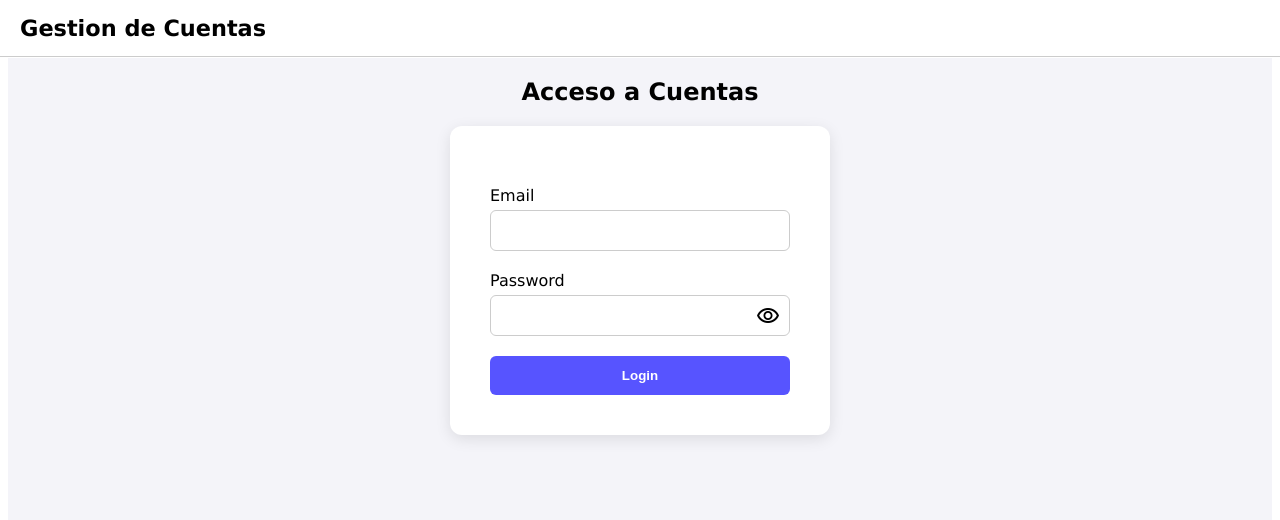
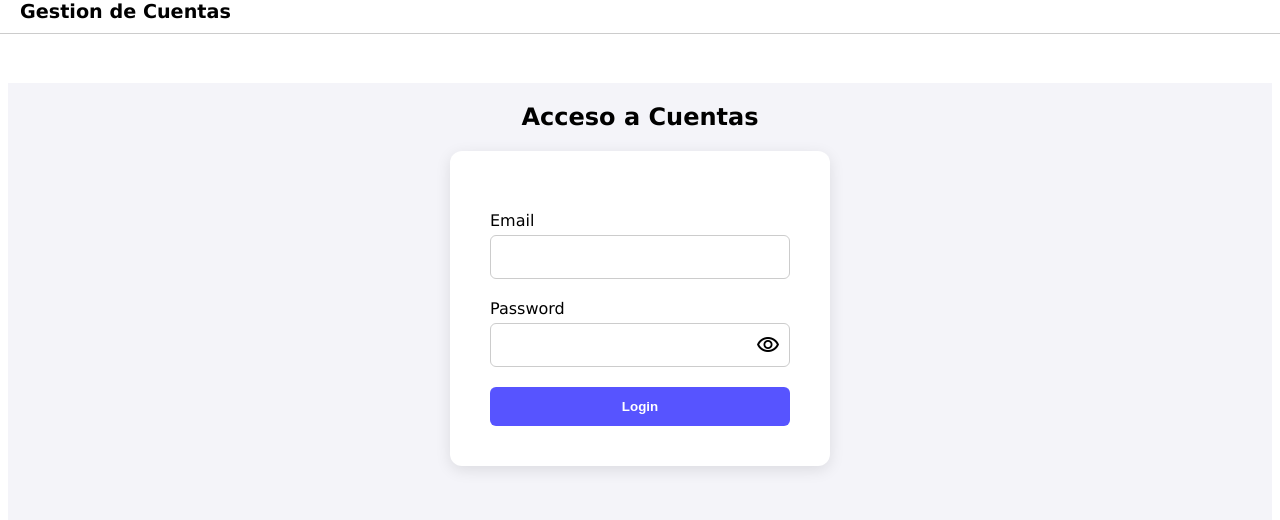
Before and after one commit to GuillermoNavarro/app_cuentas, a Vue app in the folder frontend/gastos-frontend/: page / in a window 1280 px wide. Shown: the top 520 px of the page. Built offline with nearby package versions, Linux system fonts and the light colour scheme.

Commit message:
ajustes diseño

```diff
--- a/frontend/gastos-frontend/index.html
+++ b/frontend/gastos-frontend/index.html
@@ -4,7 +4,7 @@
     <meta charset="UTF-8">
     <link rel="icon" href="/favicon.ico">
     <link rel="stylesheet" href="https://fonts.googleapis.com/css2?family=Material+Symbols+Outlined:opsz,wght,FILL,GRAD@24,400,0,0" />
-    <meta name="viewport" content="width=device-width, initial-scale=1.0">
+    <meta name="viewport" content="width=device-width, initial-scale=1.0, viewport-fit=cover">
     <title>Cuentas del Hogar</title>
   </head>
   <body>
--- a/frontend/gastos-frontend/src/App.vue
+++ b/frontend/gastos-frontend/src/App.vue
@@ -101,9 +101,9 @@
     display: flex;
     justify-content: space-between;
     align-items: center;
-    padding: 15px 20px;
+    padding: env(sage-area-inset-top, 0px) 20px 10px 20px;
     border-bottom: 1px solid #ccc;
-    margin-bottom: 15px;
+
     background-color: white;
     z-index: 1000;
   }
@@ -111,7 +111,7 @@
   .titulo {
     font-family: Verdana, Geneva, Tahoma, sans-serif;
     font-weight: bold;
-    font-size: 1.4rem;
+    font-size: 1.2rem;
     margin: 0;
   }
 
@@ -129,6 +129,6 @@
 <style>
   #app {
     padding-bottom: 100px;
-    padding-top: 50px;
+    padding-top: 75px;
   }
 </style>
--- a/frontend/gastos-frontend/src/components/formulario.vue
+++ b/frontend/gastos-frontend/src/components/formulario.vue
@@ -311,4 +311,8 @@
         gap: 5px;
     }
 
+    input {
+        font-size: 16px;
+    }
+
 </style>
--- a/frontend/gastos-frontend/src/components/loguin.vue
+++ b/frontend/gastos-frontend/src/components/loguin.vue
@@ -26,12 +26,12 @@ const hacerLogin = async() => {
             <div>
                 <div class="grupo_input">
                     <label for="email">Email</label>
-                    <input type="email" id="email" v-model="datos.email" required>
+                    <input type="email" id="email" v-model="datos.email" autocomplete="username" required>
                 </div>
                 <div class="grupo_input">
                     <label for="pass">Password</label>
                     <div class="input_btn">
-                        <input :type="mostrarPass ? 'text' : 'password'" id="pass" v-model="datos.password" required>
+                        <input :type="mostrarPass ? 'text' : 'password'" id="pass" v-model="datos.password" autocomplete="current-password" required>
                         <button class="btn_ocultar" type="button" @click="mostrarPass = !mostrarPass"><span class="material-symbols-outlined">{{  mostrarPass ? 'visibility_off' : 'visibility'}}</span></button>
                     </div>
                 </div>
@@ -70,6 +70,7 @@ const hacerLogin = async() => {
     }
 
     input {
+        font-size: 16px;
         width: 100%;
         padding: 12px;
         border: 1px solid #ccc;
--- a/frontend/gastos-frontend/src/components/navbar.vue
+++ b/frontend/gastos-frontend/src/components/navbar.vue
@@ -37,7 +37,7 @@
 <style scoped>
     .barra_flotante {
         position: fixed;
-        bottom: 10px;
+        bottom: calc(10px + env(safe-area-inset-bottom, 0px));
         left: 50%;
         transform: translateX(-50%);
         width: 90%;
@@ -48,7 +48,7 @@
         align-items: center;
         background-color: white;
         padding: 10px 20px;
-        border-radius: 30px;
+        border-radius: 20px;
         box-shadow: 0 4px 15px rgba(0, 0,0, 0.1);
     }
 
--- a/frontend/gastos-frontend/src/components/recibos.vue
+++ b/frontend/gastos-frontend/src/components/recibos.vue
@@ -254,6 +254,7 @@ onMounted(async () => {
     border: 1px solid #5754ff;
     border-radius: 4px;
     text-align: center;
+    font-size: 16px;
 }
 
 .btn_inline {
@@ -320,7 +321,8 @@ onMounted(async () => {
 
 header {
     position: fixed;
-    top: 58px;
+    top: 0;
+    padding-top: calc(50px + env(safe-area-inset-top, 0px));
     left: 50%;
     transform: translateX(-50%);
     width: 100%;
@@ -332,6 +334,6 @@ header {
 }
 
 .contenedor {
-    padding-top: 70px;
+    padding-top: calc(45px + env(safe-area-inset-top, 0px));
 }
 </style>
--- a/frontend/gastos-frontend/src/components/usuario.vue
+++ b/frontend/gastos-frontend/src/components/usuario.vue
@@ -130,6 +130,7 @@ input {
     border: 1px solid #ccc;
     border-radius: 6px;
     box-sizing: border-box;
+    font-size: 16px;
 }
 
 input:focus {
```
